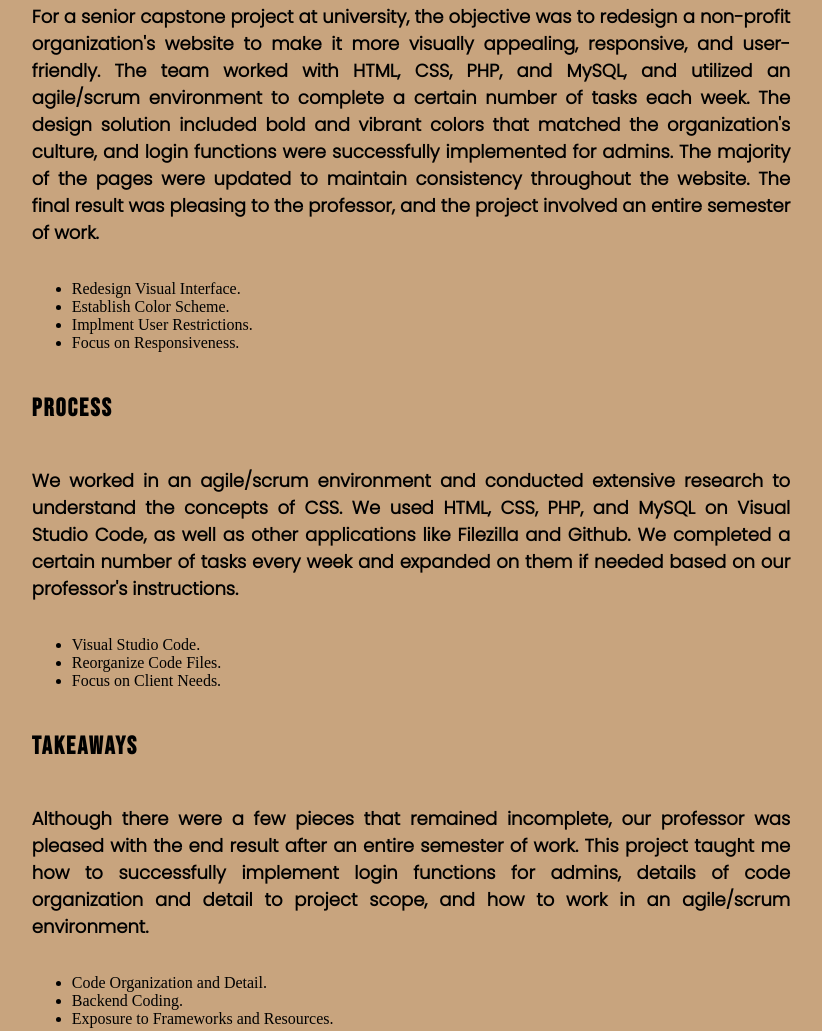
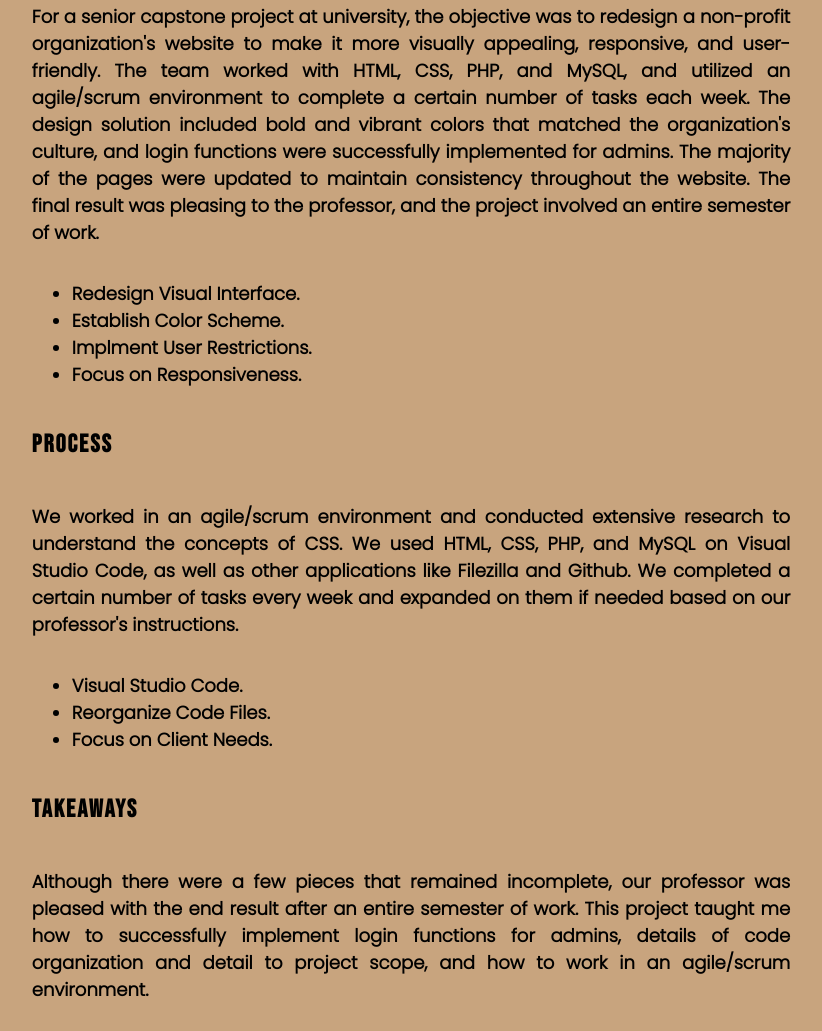
Before and after one commit to thaoshandra/portfolio, a plain HTML site: page abcd.html in a window 1280 px wide. Shown: the part 1219-2250 px from the top of the page, without its empty margins (229-1051 px from the left). Drawn offline with Linux system fonts and the light colour scheme.

Commit message:
Add files via upload

```diff
--- a/case.css
+++ b/case.css
@@ -4,6 +4,13 @@ img {
 
 p {
     text-align: justify;
+}
+
+li {
+    color: black;
+    font-family: poppins;
+    font-weight: bold;
+    font-size: 18px;
 }
 
 .bot-nav {
```
